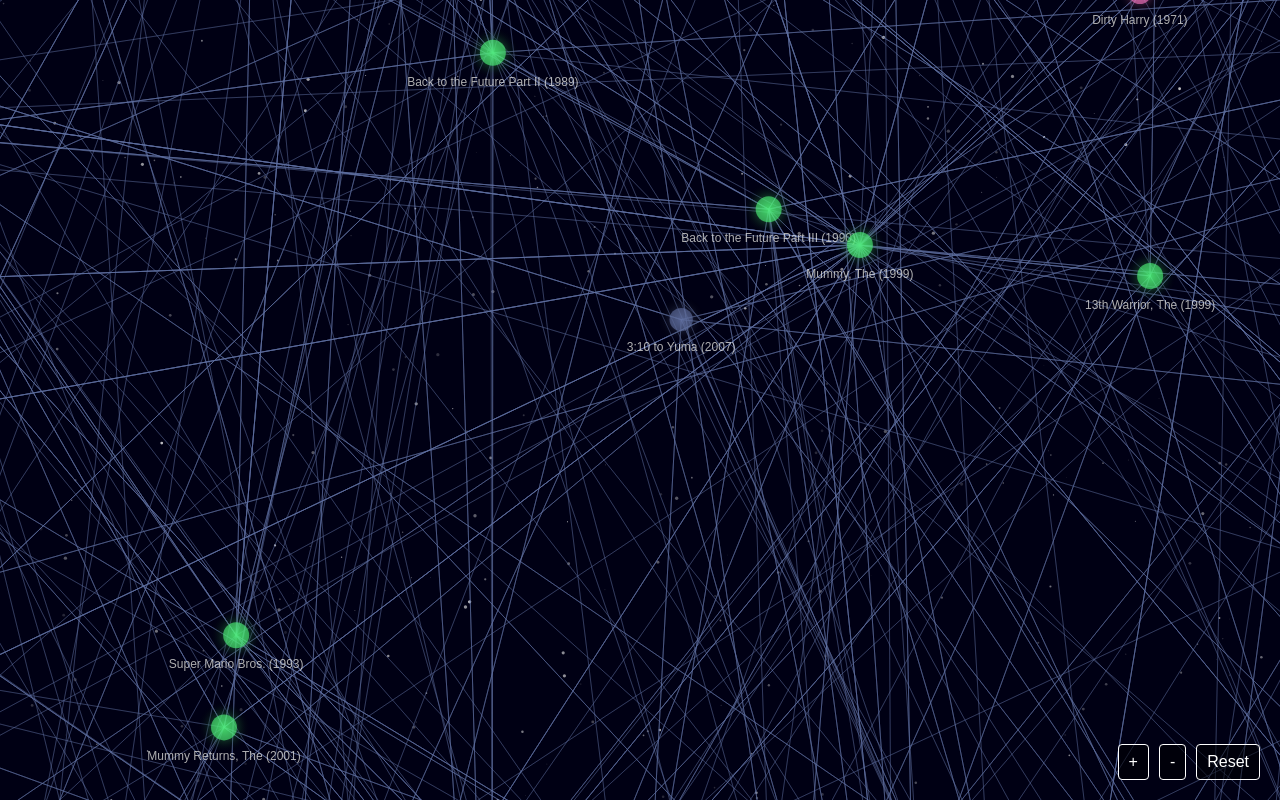
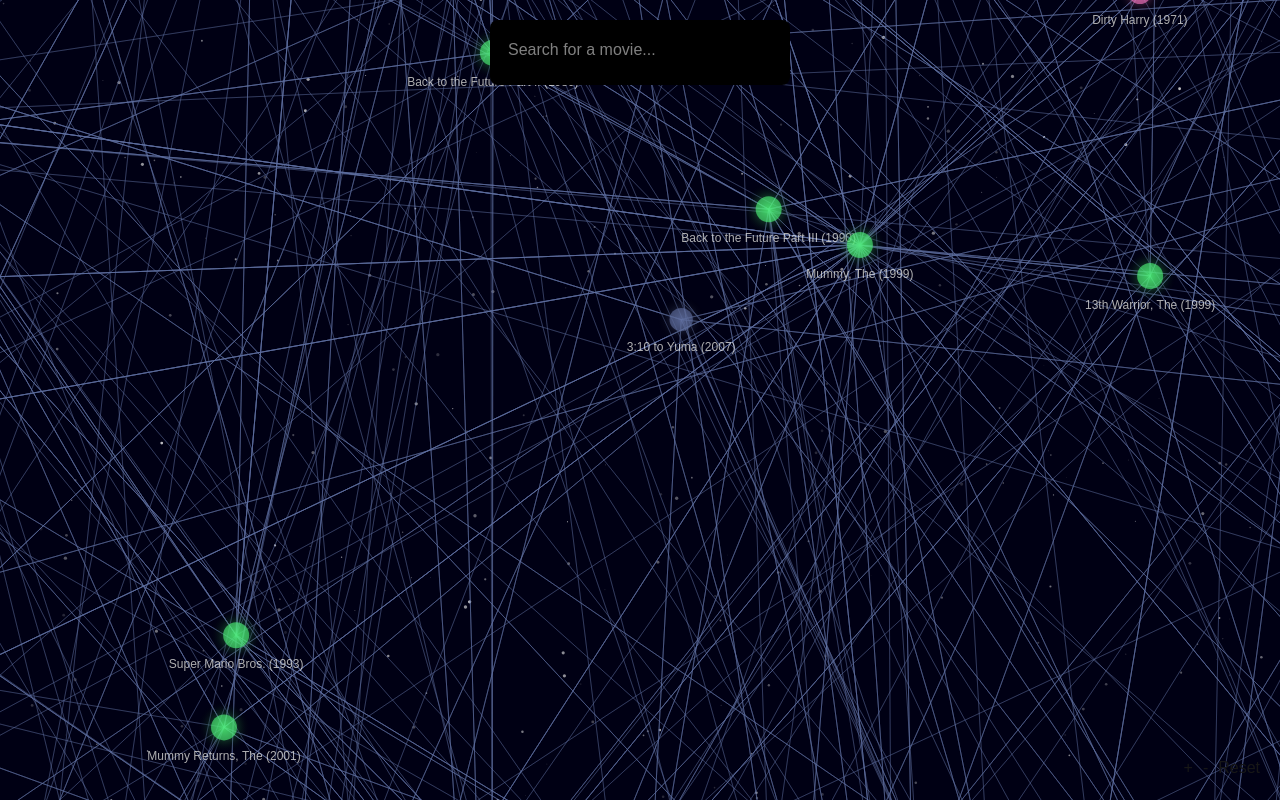
Before and after one commit to girish-j04/cine-stellation, a Next.js app in the folder client/: page / in a window 1280 px wide. Both pictures are taken after a click on the button "Get Started". Built offline with nearby package versions, Linux system fonts and the light colour scheme.

Commit message:
Add Search Bar

```diff
--- a/client/src/app/components/MovieRecommendationGraph.js
+++ b/client/src/app/components/MovieRecommendationGraph.js
@@ -19,58 +19,68 @@
   const [isDragging, setIsDragging] = useState(false);
   const [dragStart, setDragStart] = useState({ x: 0, y: 0 });
 
-  // Canvas drawing
+  // Search state
+  const [searchText, setSearchText] = useState('');
+  const [suggestions, setSuggestions] = useState([]);
+
+  useEffect(() => {
+    if (searchText.length === 0) {
+      setSuggestions([]);
+      return;
+    }
+    const filtered = movies
+      .filter(movie => movie.title.toLowerCase().includes(searchText.toLowerCase()))
+      .slice(0, 10);
+    setSuggestions(filtered);
+  }, [searchText, movies]);
+
+  const handleSearchSelect = (movie) => {
+    setSelectedMovie(movie);
+    const canvas = canvasRef.current;
+    if (canvas) {
+      const centerX = canvas.width / (2 * (window.devicePixelRatio || 1));
+      const centerY = canvas.height / (2 * (window.devicePixelRatio || 1));
+      setPanOffset({
+        x: centerX - movie.x * zoomLevel,
+        y: centerY - movie.y * zoomLevel
+      });
+    }
+    setSearchText('');
+    setSuggestions([]);
+  };
+
   useEffect(() => {
     if (!canvasRef.current || movies.length === 0) return;
-
     const canvas = canvasRef.current;
     const ctx = canvas.getContext('2d');
     const dpr = window.devicePixelRatio || 1;
-
-    // Set canvas dimensions
     canvas.width = canvas.offsetWidth * dpr;
     canvas.height = canvas.offsetHeight * dpr;
-
-    // Clear canvas
     ctx.clearRect(0, 0, canvas.width, canvas.height);
-
-    // Apply zoom and pan transformations
     ctx.save();
     ctx.scale(dpr * zoomLevel, dpr * zoomLevel);
     ctx.translate(panOffset.x / zoomLevel, panOffset.y / zoomLevel);
-
-    // Draw connections first (so they appear behind nodes)
     drawConnections(ctx, movies, selectedMovie, similarMovies);
-
-    // Draw movie nodes
     movies.forEach(movie => {
-      // Convert mouse position to account for zoom and pan
       const adjustedMouseX = (mousePosition.x - panOffset.x) / zoomLevel;
       const adjustedMouseY = (mousePosition.y - panOffset.y) / zoomLevel;
-
       const distance = Math.sqrt(
         Math.pow(movie.x - adjustedMouseX, 2) +
         Math.pow(movie.y - adjustedMouseY, 2)
       );
       const isHovered = distance <= movie.radius;
-
       const isHighlighted = selectedMovie && (
         movie.id === selectedMovie.id ||
         similarMovies.some(m => m.id === movie.id)
       );
-
       drawMovieNode(ctx, movie, isHighlighted, isHovered, selectedMovie);
     });
-
-    // Draw info for selected movie
     if (selectedMovie) {
       drawSelectedMovieInfo(ctx, selectedMovie, similarMovies);
     }
-
     ctx.restore();
   }, [movies, selectedMovie, similarMovies, mousePosition, zoomLevel, panOffset]);
 
-  // Convert screen coordinates to graph coordinates
   const screenToGraphCoordinates = (screenX, screenY) => {
     const dpr = window.devicePixelRatio || 1;
     return {
@@ -79,51 +89,33 @@
     };
   };
 
-  // Handle mouse move event
   const handleMouseMove = (e) => {
     const canvas = canvasRef.current;
     if (!canvas) return;
-
     const rect = canvas.getBoundingClientRect();
     const scaleX = canvas.width / rect.width;
     const scaleY = canvas.height / rect.height;
-
     const x = (e.clientX - rect.left) * scaleX;
     const y = (e.clientY - rect.top) * scaleY;
-
     setMousePosition({ x, y });
-
-    // Handle dragging for panning
     if (isDragging) {
       const deltaX = x - dragStart.x;
       const deltaY = y - dragStart.y;
-
-      setPanOffset(prev => ({
-        x: prev.x + deltaX,
-        y: prev.y + deltaY
-      }));
-
+      setPanOffset(prev => ({ x: prev.x + deltaX, y: prev.y + deltaY }));
       setDragStart({ x, y });
     }
   };
 
-  // Handle mouse click event to select a movie or reset selection when clicking background
   const handleClick = (e) => {
-    if (isDragging) return; // Don't select when dragging ends
-
+    if (isDragging) return;
     const canvas = canvasRef.current;
     if (!canvas) return;
-
     const rect = canvas.getBoundingClientRect();
     const scaleX = canvas.width / rect.width;
     const scaleY = canvas.height / rect.height;
-
     const x = (e.clientX - rect.left) * scaleX;
     const y = (e.clientY - rect.top) * scaleY;
-
-    // Convert to graph coordinates
     const graphCoords = screenToGraphCoordinates(x, y);
-
     const clickedMovie = movies.find((movie) => {
       const distance = Math.sqrt(
         Math.pow(movie.x - graphCoords.x, 2) +
@@ -131,115 +123,126 @@
       );
       return distance <= movie.radius;
     });
-
-    if (clickedMovie) {
-      setSelectedMovie(clickedMovie);
-    } else {
-      // Reset selection when clicking on the background
-      setSelectedMovie(null);
-    }
+    setSelectedMovie(clickedMovie || null);
   };
 
-  // Handle wheel event for zooming
   const handleWheel = (e) => {
     e.preventDefault();
-
     const canvas = canvasRef.current;
     if (!canvas) return;
-
     const rect = canvas.getBoundingClientRect();
     const mouseX = (e.clientX - rect.left) * (canvas.width / rect.width);
     const mouseY = (e.clientY - rect.top) * (canvas.height / rect.height);
-
-    // Determine zoom direction and factor
     const zoomFactor = e.deltaY < 0 ? 1.1 : 0.9;
     const newZoomLevel = Math.max(0.1, Math.min(5, zoomLevel * zoomFactor));
-
-    // Adjust pan offset to zoom toward/from mouse position
     if (zoomLevel !== newZoomLevel) {
       const zoomRatio = newZoomLevel / zoomLevel;
-
-      // Calculate new pan offset
       const newPanX = mouseX - (mouseX - panOffset.x) * zoomRatio;
       const newPanY = mouseY - (mouseY - panOffset.y) * zoomRatio;
-
       setPanOffset({ x: newPanX, y: newPanY });
       setZoomLevel(newZoomLevel);
     }
   };
 
-  // Handle mouse down for drag start
   const handleMouseDown = (e) => {
     const canvas = canvasRef.current;
     if (!canvas) return;
-
     const rect = canvas.getBoundingClientRect();
     const x = (e.clientX - rect.left) * (canvas.width / rect.width);
     const y = (e.clientY - rect.top) * (canvas.height / rect.height);
-
     setIsDragging(true);
     setDragStart({ x, y });
-
-    // Change cursor to indicate dragging
     canvas.style.cursor = 'grabbing';
   };
 
-  // Handle mouse up for drag end
   const handleMouseUp = () => {
     if (isDragging) {
       setIsDragging(false);
-
-      // Reset cursor
-      if (canvasRef.current) {
-        canvasRef.current.style.cursor = 'default';
-      }
+      if (canvasRef.current) canvasRef.current.style.cursor = 'default';
     }
   };
 
   useEffect(() => {
     const canvas = canvasRef.current;
     if (!canvas) return;
-
-    const handleMove = (e) => handleMouseMove(e);
-    const handleClickEvent = (e) => handleClick(e);
-    const handleWheelEvent = (e) => handleWheel(e);
-    const handleMouseDownEvent = (e) => handleMouseDown(e);
-    const handleMouseUpEvent = (e) => handleMouseUp(e);
-
-    // Update cursor on hover
     canvas.style.cursor = isDragging ? 'grabbing' : 'default';
-
-    canvas.addEventListener('mousemove', handleMove);
-    canvas.addEventListener('click', handleClickEvent);
-    canvas.addEventListener('wheel', handleWheelEvent);
-    canvas.addEventListener('mousedown', handleMouseDownEvent);
-    canvas.addEventListener('mouseup', handleMouseUpEvent);
-    canvas.addEventListener('mouseleave', handleMouseUpEvent);
-
+    canvas.addEventListener('mousemove', handleMouseMove);
+    canvas.addEventListener('click', handleClick);
+    canvas.addEventListener('wheel', handleWheel);
+    canvas.addEventListener('mousedown', handleMouseDown);
+    canvas.addEventListener('mouseup', handleMouseUp);
+    canvas.addEventListener('mouseleave', handleMouseUp);
     return () => {
-      canvas.removeEventListener('mousemove', handleMove);
-      canvas.removeEventListener('click', handleClickEvent);
-      canvas.removeEventListener('wheel', handleWheelEvent);
-      canvas.removeEventListener('mousedown', handleMouseDownEvent);
-      canvas.removeEventListener('mouseup', handleMouseUpEvent);
-      canvas.removeEventListener('mouseleave', handleMouseUpEvent);
+      canvas.removeEventListener('mousemove', handleMouseMove);
+      canvas.removeEventListener('click', handleClick);
+      canvas.removeEventListener('wheel', handleWheel);
+      canvas.removeEventListener('mousedown', handleMouseDown);
+      canvas.removeEventListener('mouseup', handleMouseUp);
+      canvas.removeEventListener('mouseleave', handleMouseUp);
     };
   }, [movies, isDragging, zoomLevel, panOffset]);
 
-  // Add entrance animation with opacity
   const [opacity, setOpacity] = useState(0);
-
   useEffect(() => {
-    // Start fade-in animation after component mounts
-    const timer = setTimeout(() => {
-      setOpacity(1);
-    }, 100);
-
+    const timer = setTimeout(() => setOpacity(1), 100);
     return () => clearTimeout(timer);
   }, []);
 
   return (
     <>
+      {/* Search Box */}
+      <div style={{
+        position: 'absolute',
+        top: 20,
+        left: '50%',
+        transform: 'translateX(-50%)',
+        zIndex: 10,
+        background: 'rgba(0, 0, 0, 1)',
+        padding: '10px',
+        borderRadius: '8px',
+        width: '300px',
+        color: 'white'
+      }}>
+        <input
+          type="text"
+          placeholder="Search for a movie..."
+          value={searchText}
+          onChange={(e) => setSearchText(e.target.value)}
+          style={{
+            width: '100%',
+            padding: '8px',
+            borderRadius: '4px',
+            border: 'none',
+            marginBottom: '5px'
+          }}
+        />
+        {suggestions.length > 0 && (
+          <ul style={{
+            listStyle: 'none',
+            margin: 0,
+            padding: 0,
+            maxHeight: '200px',
+            overflowY: 'auto',
+            background: 'rgba(255,255,255,0.1)',
+            borderRadius: '4px'
+          }}>
+            {suggestions.map(movie => (
+              <li
+                key={movie.id}
+                onClick={() => handleSearchSelect(movie)}
+                style={{
+                  padding: '6px 8px',
+                  cursor: 'pointer',
+                  borderBottom: '1px solid rgba(255,255,255,0.2)'
+                }}
+              >
+                {movie.title}
+              </li>
+            ))}
+          </ul>
+        )}
+      </div>
+
       <canvas
         ref={canvasRef}
         style={{
@@ -254,7 +257,6 @@
         }}
       />
 
-      {/* Zoom controls */}
       <div style={{
         position: 'absolute',
         bottom: 20,
@@ -265,45 +267,12 @@
         opacity: opacity,
         transition: 'opacity 0.5s ease-in-out'
       }}>
-        <button
-          onClick={() => setZoomLevel(prev => Math.min(5, prev * 1.2))}
-          style={{
-            padding: '5px 10px',
-            background: 'rgba(0,0,0,0.5)',
-            color: 'white',
-            border: '1px solid white',
-            borderRadius: '4px'
-          }}
-        >
-          +
-        </button>
-        <button
-          onClick={() => setZoomLevel(prev => Math.max(0.1, prev / 1.2))}
-          style={{
-            padding: '5px 10px',
-            background: 'rgba(0,0,0,0.5)',
-            color: 'white',
-            border: '1px solid white',
-            borderRadius: '4px'
-          }}
-        >
-          -
-        </button>
-        <button
-          onClick={() => {
-            setZoomLevel(1);
-            setPanOffset({ x: 0, y: 0 });
-          }}
-          style={{
-            padding: '5px 10px',
-            background: 'rgba(0,0,0,0.5)',
-            color: 'white',
-            border: '1px solid white',
-            borderRadius: '4px'
-          }}
-        >
-          Reset
-        </button>
+        <button onClick={() => setZoomLevel(prev => Math.min(5, prev * 1.2))}>+</button>
+        <button onClick={() => setZoomLevel(prev => Math.max(0.1, prev / 1.2))}>-</button>
+        <button onClick={() => {
+          setZoomLevel(1);
+          setPanOffset({ x: 0, y: 0 });
+        }}>Reset</button>
       </div>
     </>
   );
```
Also changed, not shown: client/src/app/components/MovieData.js (+0 -38 lines).
